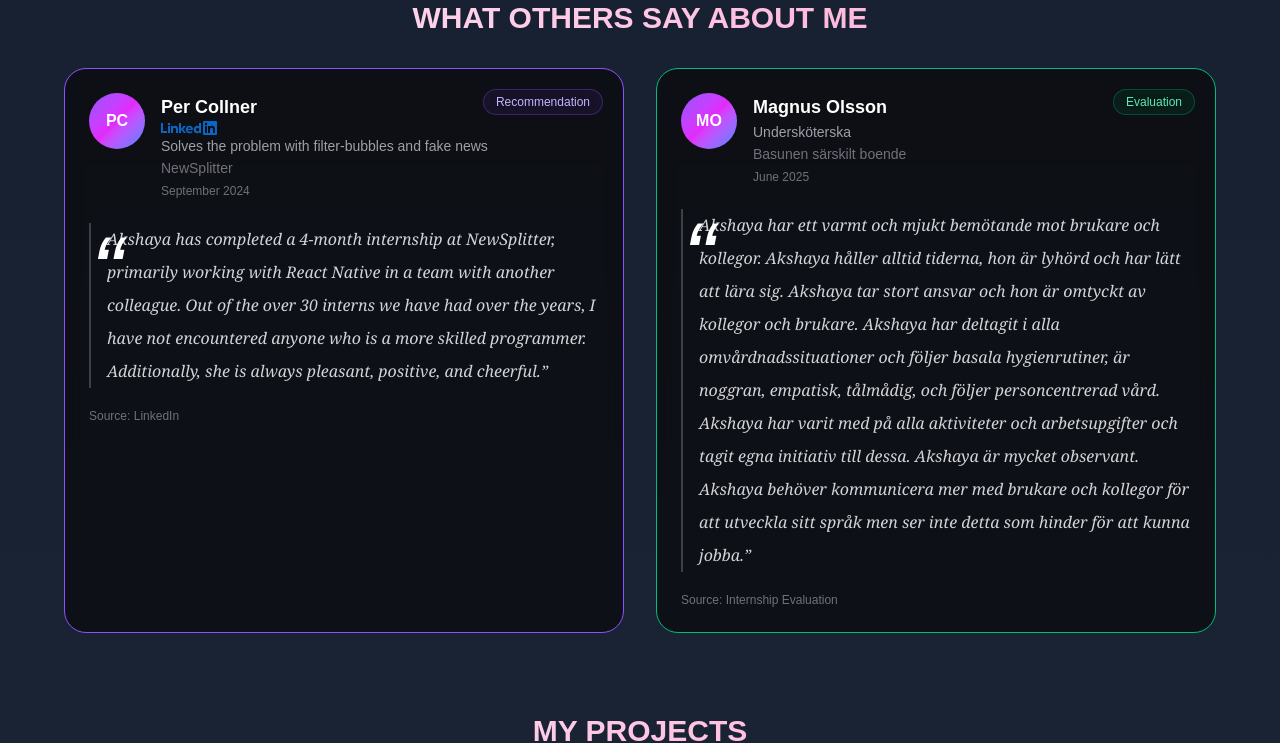
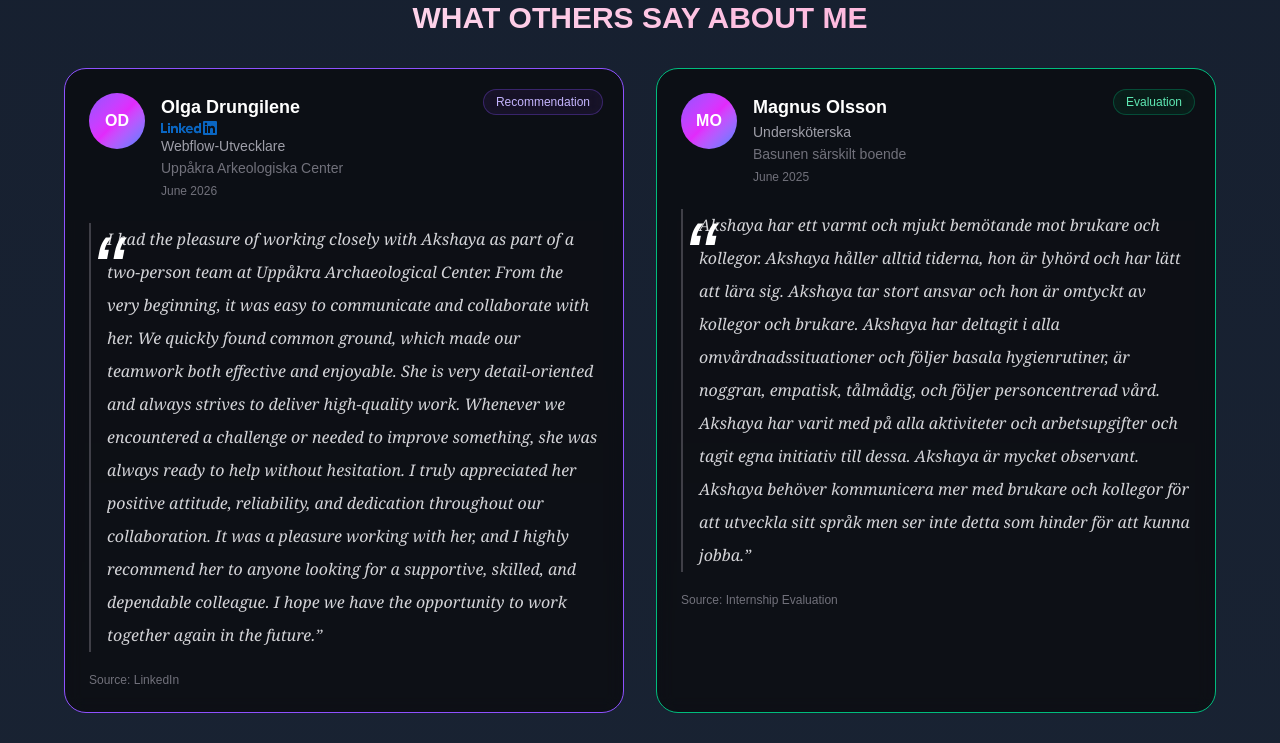
Before and after one commit to akshkin/my-portfolio, a Next.js app: page / in a window 1280 px wide. Shown: the part 2920-3663 px from the top of the page. Built offline with nearby package versions, Linux system fonts and the light colour scheme.

Commit message:
Add Olga's reommendation

```diff
--- a/components/Testimonials.jsx
+++ b/components/Testimonials.jsx
@@ -32,6 +32,21 @@ const testimonials = [
 
 		source: "Internship Evaluation",
 	},
+	{
+		type: "recommendation",
+
+		name: "Olga Drungilene",
+
+		role: "Webflow-Utvecklare",
+
+		organization: "Uppåkra Arkeologiska Center",
+
+		date: "June 2026",
+
+		text: "I had the pleasure of working closely with Akshaya as part of a two-person team at Uppåkra Archaeological Center. From the very beginning, it was easy to communicate and collaborate with her. We quickly found common ground, which made our teamwork both effective and enjoyable. She is very detail-oriented and always strives to deliver high-quality work. Whenever we encountered a challenge or needed to improve something, she was always ready to help without hesitation. I truly appreciated her positive attitude, reliability, and dedication throughout our collaboration. It was a pleasure working with her, and I highly recommend her to anyone looking for a supportive, skilled, and dependable colleague. I hope we have the opportunity to work together again in the future.",
+
+		source: "LinkedIn",
+	},
 ];
 
 export default function Testimonials() {
@@ -40,9 +55,11 @@ export default function Testimonials() {
 			<h2 className="section-heading">WHAT OTHERS SAY ABOUT ME</h2>
 
 			<div className="grid gap-8 md:grid-cols-2">
-				{testimonials.map((item) => (
-					<RecommendationCard key={`${item.name}-${item.date}`} {...item} />
-				))}
+				{testimonials
+					.sort((a, b) => new Date(b.date) - new Date(a.date))
+					.map((item) => (
+						<RecommendationCard key={`${item.name}-${item.date}`} {...item} />
+					))}
 			</div>
 		</section>
 	);
```
